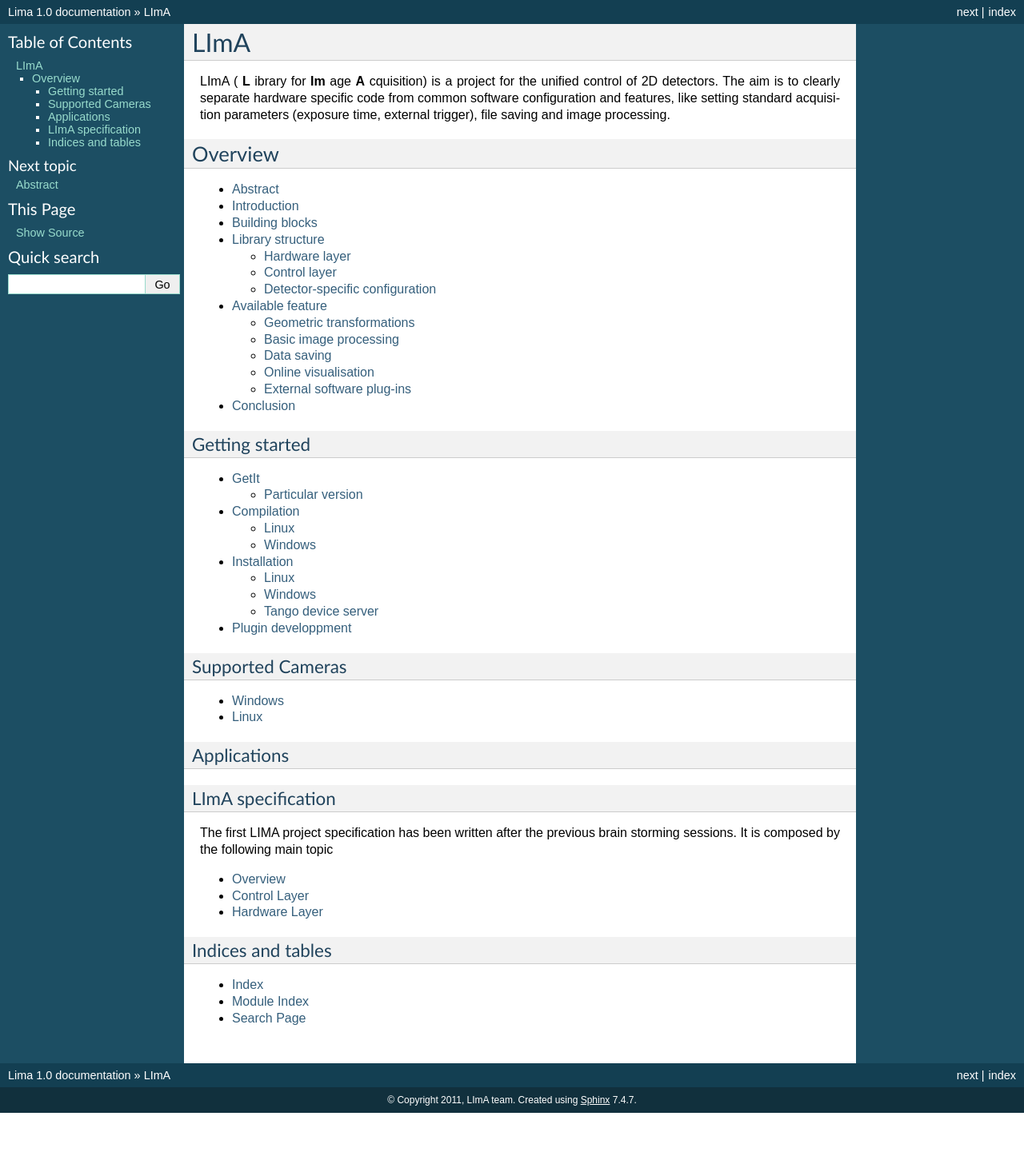
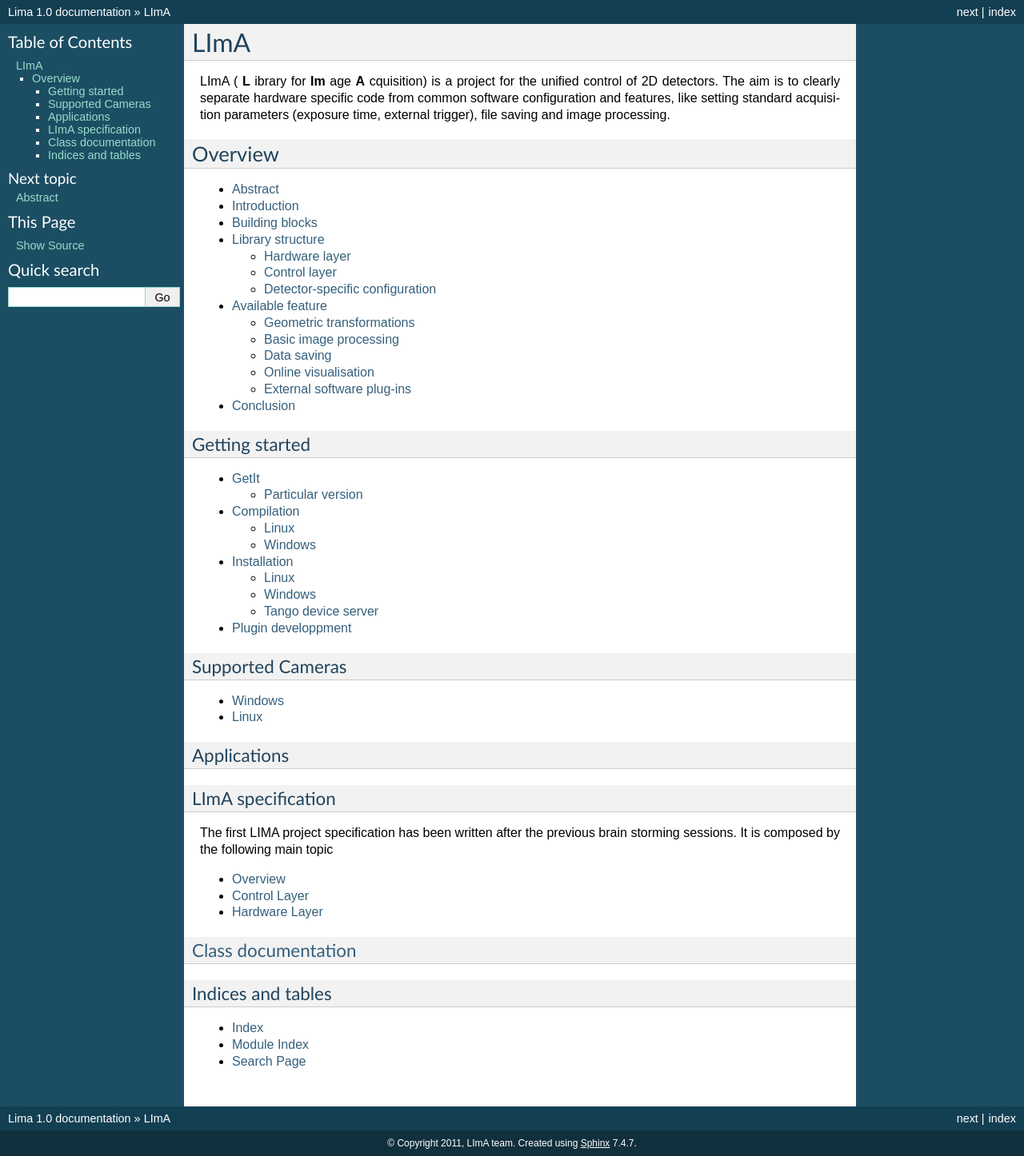
Before and after one commit to jcristau/Lima-documentation, a Sphinx documentation site: the page built from source/index.rst, in a window 1280 px wide. Shown: the whole page at 80% size. Built offline with Sphinx 7.4.7, drawn with Linux system fonts in a browser that asks for light colours; formulas are drawn with MathJax 3; pages that are not in the unit, such as notebooks, are missing from menus; before the commit the page ends 1392 px from its top, so only the background shows below that.

Commit message:
add doxygen for the whole LImA project

```diff
--- a/source/index.rst
+++ b/source/index.rst
@@ -55,9 +55,14 @@
   control_specification
   hardware_specification
 
+`Class documentation`_
+======================
+
 Indices and tables
 ==================
 
 * :ref:`genindex`
 * :ref:`modindex`
 * :ref:`search`
+
+.. _Class documentation: doxygen/html/index.html
```
Also changed, not shown: 1 other file.
